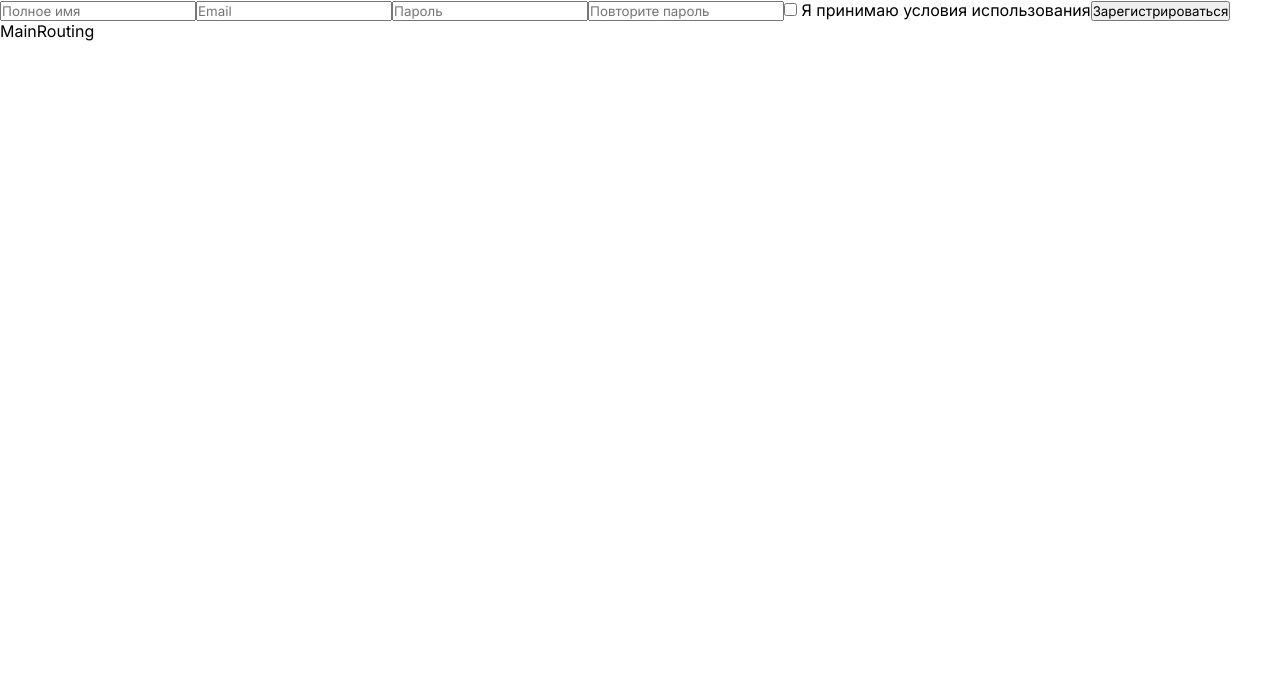
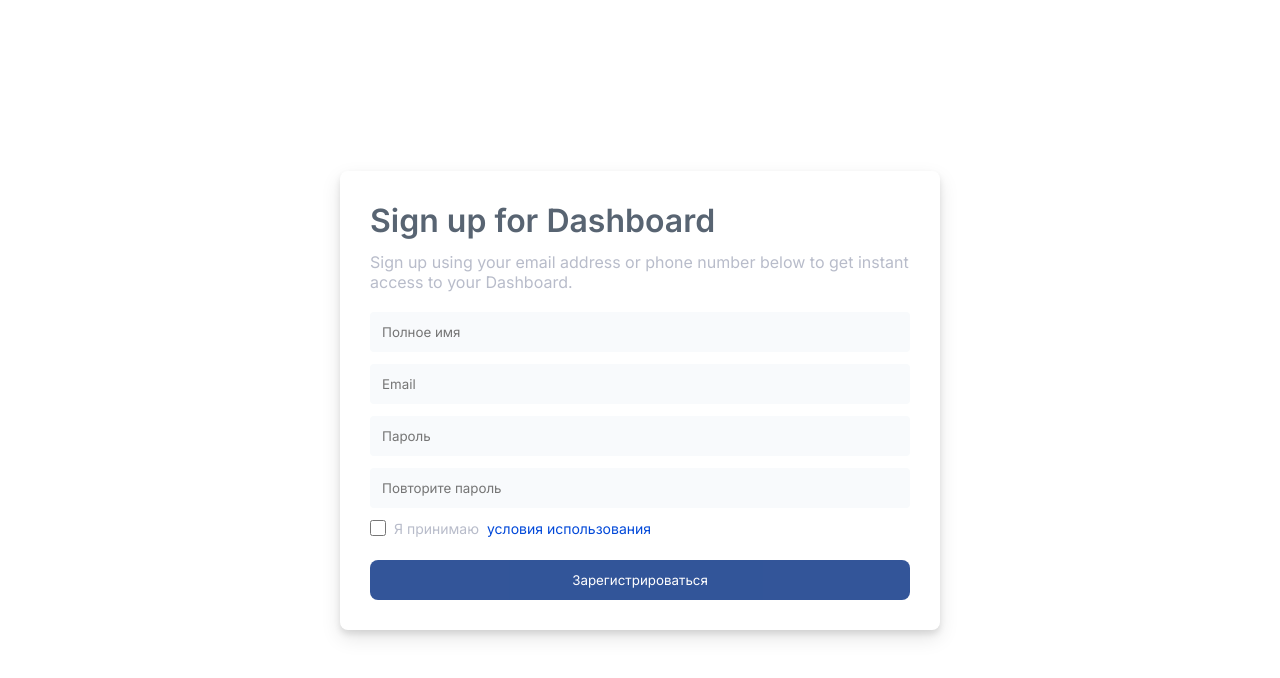
Before and after one commit to VladislavProhorov123/React-Dashboard, a React (Vite) app: page / in a window 1280 px wide. Shown: the top 678 px of the page. Built offline with nearby package versions, Linux system fonts and the light colour scheme.

Commit message:
style for form

```diff
--- a/src/App.jsx
+++ b/src/App.jsx
@@ -5,7 +5,6 @@ import Form from './Components/Form/Form'
 export default function App() {
   return (
     <div>
-      <Form />
       <MainRouting />
     </div>
   )
--- a/src/Components/Form/Form.css
+++ b/src/Components/Form/Form.css
@@ -0,0 +1,81 @@
+.form {
+  flex-direction: column;
+  display: flex;
+  padding: 30px;
+  max-width: 600px;
+  width: 100%;
+  border-radius: 8px;
+  box-shadow: 0 4px 6px rgba(0, 0, 0, 0.1), 0 8px 20px rgba(0, 0, 0, 0.1);
+}
+
+.form input {
+  padding: 12px;
+  background: #f8fafc;
+  border: 0;
+  outline: 0;
+  border-radius: 4px;
+  margin-bottom: 12px;
+}
+
+.title {
+  color: #586472;
+  font-weight: 600;
+  font-size: 32px;
+  margin-bottom: 12px;
+}
+
+.subtitle {
+  color: #b8bcca;
+  margin-bottom: 20px;
+  font-size: 16px;
+  font-weight: 400;
+}
+
+.form-wrapper {
+  display: flex;
+  justify-content: center;
+  align-items: center;
+  height: 100vh;
+}
+
+.submit-btn {
+  background: #0048d9;
+  color: #fff;
+  padding-block: 12px;
+  border-radius: 8px;
+  margin-top: 12px;
+  border: 0;
+  outline: 0;
+  cursor: pointer;
+}
+
+.submit-btn:disabled {
+  cursor: not-allowed;
+  background: #002b80;
+  opacity: 0.8;
+}
+
+.error {
+  color: red;
+  font-size: 12px;
+  margin-bottom: 4px;
+}
+
+.agree {
+  color: #0048d9;
+}
+
+.agree-label {
+  font-size: 14px;
+  color: #b8bcca;
+  display: flex;
+  align-items: flex-start;
+  gap: 8px;
+  cursor: pointer;
+}
+
+input[type="checkbox"] {
+  color: #b8bcca;
+  width: 16px;
+  height: 16px;
+}
--- a/src/Components/Form/Form.jsx
+++ b/src/Components/Form/Form.jsx
@@ -1,5 +1,7 @@
 import React from "react";
 import { useForm } from "react-hook-form";
+import { useNavigate } from "react-router-dom";
+import "./Form.css";
 
 export default function Form() {
   const {
@@ -13,9 +15,20 @@ export default function Form() {
 
   const onSubmit = (data) => {
     console.log("Регистрация успешна:", data);
+    navigate("/dashboard");
   };
+
+  const isTermAccepted = watch("terms", false);
+
+  const navigate = useNavigate();
   return (
-    <form onSubmit={handleSubmit(onSubmit)}>
+    <div className="form-wrapper">
+      <form onSubmit={handleSubmit(onSubmit)} className="form">
+        <h1 className="title">Sign up for Dashboard</h1>
+        <p className="subtitle">
+          Sign up using your email address or phone number below to get instant
+          access to your Dashboard.
+        </p>
         <input
           type="text"
           placeholder="Полное имя"
@@ -35,7 +48,7 @@ export default function Form() {
             },
           })}
         />
-      {errors.fullname && <p>{errors.fullname.message}</p>}
+        {errors.fullname && <p className="error">{errors.fullname.message}</p>}
 
         <input
           type="email"
@@ -48,7 +61,7 @@ export default function Form() {
             },
           })}
         />
-      {errors.email && <p>{errors.email.message}</p>}
+        {errors.email && <p className="error">{errors.email.message}</p>}
         <input
           type="password"
           placeholder="Пароль"
@@ -57,7 +70,8 @@ export default function Form() {
             minLength: { value: 8, message: "Минимум 8 символов" },
             validate: {
               hasUpper: (value) =>
-              /[A-Z]/.test(value) || "Пароль должен содержать заглавную букву",
+                /[A-Z]/.test(value) ||
+                "Пароль должен содержать заглавную букву",
               hasNumber: (value) =>
                 /\d/.test(value) || "Пароль должен содержать цифру",
               hasSpecial: (value) =>
@@ -65,7 +79,7 @@ export default function Form() {
             },
           })}
         />
-      {errors.password && <p>{errors.password.message}</p>}
+        {errors.password && <p className="error">{errors.password.message}</p>}
 
         <input
           type="password"
@@ -75,20 +89,23 @@ export default function Form() {
             validate: (value) => value === password || "Пароли не совпадают",
           })}
         />
-      {errors.confirmPassword && <p>{errors.confirmPassword.message}</p>}
+        {errors.confirmPassword && <p className="error">{errors.confirmPassword.message}</p>}
 
-      <label>
+        <label className="agree-label">
           <input
             type="checkbox"
             {...register("terms", {
               required: "Вы должны согласиться с условиями",
             })}
-        /> {" "}
-        Я принимаю условия использования
+          />{" "}
+          Я принимаю <span className="agree">условия использования</span>
         </label>
-      {errors.terms && <p>{errors.terms.message}</p>}
+        {errors.terms && <p className="error">{errors.terms.message}</p>}
 
-      <button type="submit">Зарегистрироваться</button>
+        <button className="submit-btn" type="submit" disabled={!isTermAccepted}>
+          Зарегистрироваться
+        </button>
       </form>
+    </div>
   );
 }
--- a/src/Routing/MainRouting.jsx
+++ b/src/Routing/MainRouting.jsx
@@ -1,7 +1,13 @@
 import React from 'react'
+import { Route, Router, Routes } from 'react-router-dom'
+import Form from '../Components/Form/Form'
+import Dashboard from '../Components/Dashboard/Dashboard'
 
 export default function MainRouting() {
   return (
-    <div>MainRouting</div>
+      <Routes>
+        <Route path='/' element={<Form />} />
+        <Route path='/dashboard' element={<Dashboard />} />
+      </Routes>
   )
 }
```
Lines whose indentation alone changed are shown as unchanged.
